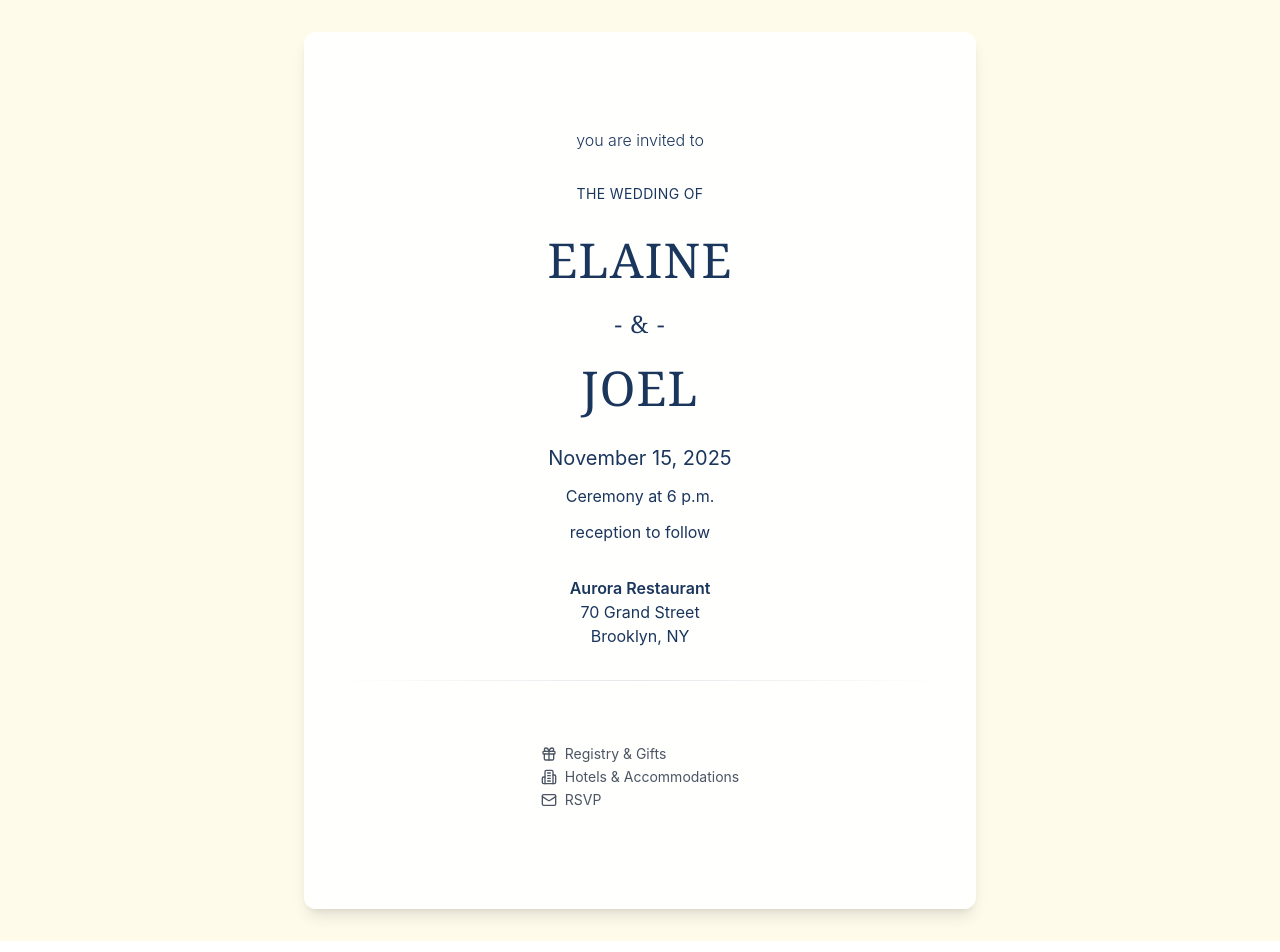
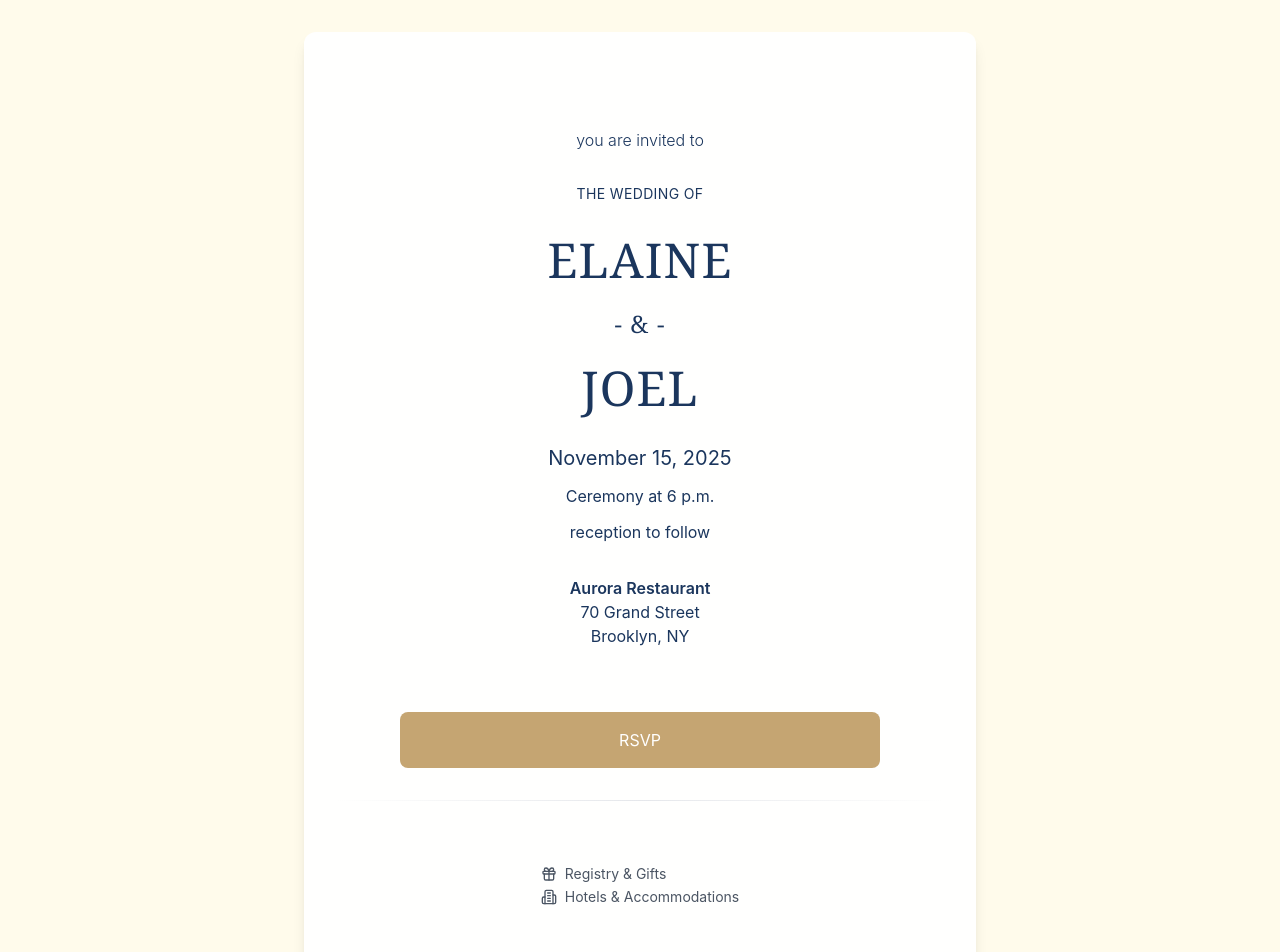
Before and after one commit to JoelBryceAnderson/elaineandjoel, a React (Create React App) app: page / in a window 1280 px wide. Shown: the top 952 px of the page. Built offline with nearby package versions, Linux system fonts and the light colour scheme; the HTML template or start-up script is replaced by a standard one.

Commit message:
Move to new route provider pattern, big rsvp button

```diff
--- a/src/App.tsx
+++ b/src/App.tsx
@@ -1,5 +1,5 @@
 import React, { useState, ReactNode } from 'react';
-import { BrowserRouter as Router, Routes, Route, Link } from 'react-router-dom';
+import { createBrowserRouter, RouterProvider, ScrollRestoration, Outlet, Link} from 'react-router-dom';
 import { Gift, X, Building2, Mail } from 'lucide-react';
 
 interface ModalProps {
@@ -141,6 +141,16 @@ const HomePage: React.FC = () => (
             <p>Brooklyn, NY</p>
            </a>
           </div>
+          <div className="space-y-2 pr-16 pl-16 pt-8">
+            <Link
+            to="/rsvp">
+              <button
+                className="block w-full bg-[#C5A572] text-white text-center py-4 rounded-lg hover:text-[#1B365D] hover:bg-[#FDF9F3] transition-colors"
+              >
+                RSVP
+              </button>
+            </Link>
+          </div>
         </div>
 
         {/* Navigation section */}
@@ -165,15 +175,6 @@ const HomePage: React.FC = () => (
                   >
                     <Building2 className="w-4 h-4 mr-2" />
                     Hotels & Accommodations
-                  </Link>
-                </p>
-                <p>
-                  <Link
-                    to="/rsvp"
-                    className="inline-flex items-center text-gray-600 hover:text-gray-900 transition-colors"
-                  >
-                    <Mail className="w-4 h-4 mr-2" />
-                    RSVP
                   </Link>
                 </p>
               </li>
@@ -226,19 +227,42 @@ const RSVPPage: React.FC = () => {
   );
 };
 
-const WeddingWebsite: React.FC = () => {
+const Layout: React.FC = () => {
   return (
-    <Router>
-      <div className="relative">
-        <Routes>
-          <Route path="/" element={<HomePage />} />
-          <Route path="/gifts" element={<GiftsPage />} />
-          <Route path="/hotels" element={<HotelsPage />} />
-          <Route path="/rsvp" element={<RSVPPage />} />
-        </Routes>
-      </div>
-    </Router>
+    <div className="relative">
+      <ScrollRestoration />
+      <Outlet />
+    </div>
   );
 };
 
+const router = createBrowserRouter([
+  {
+    path: "/",
+    element: <Layout />,
+    children: [
+      {
+        path: "/",
+        element: <HomePage />
+      },
+      {
+        path: "/gifts",
+        element: <GiftsPage />
+      },
+      {
+        path: "/hotels",
+        element: <HotelsPage />
+      },
+      {
+        path: "/rsvp",
+        element: <RSVPPage />
+      }
+    ]
+  }
+]);
+
+const WeddingWebsite: React.FC = () => {
+  return <RouterProvider router={router} />;
+};
+
 export default WeddingWebsite;
```
